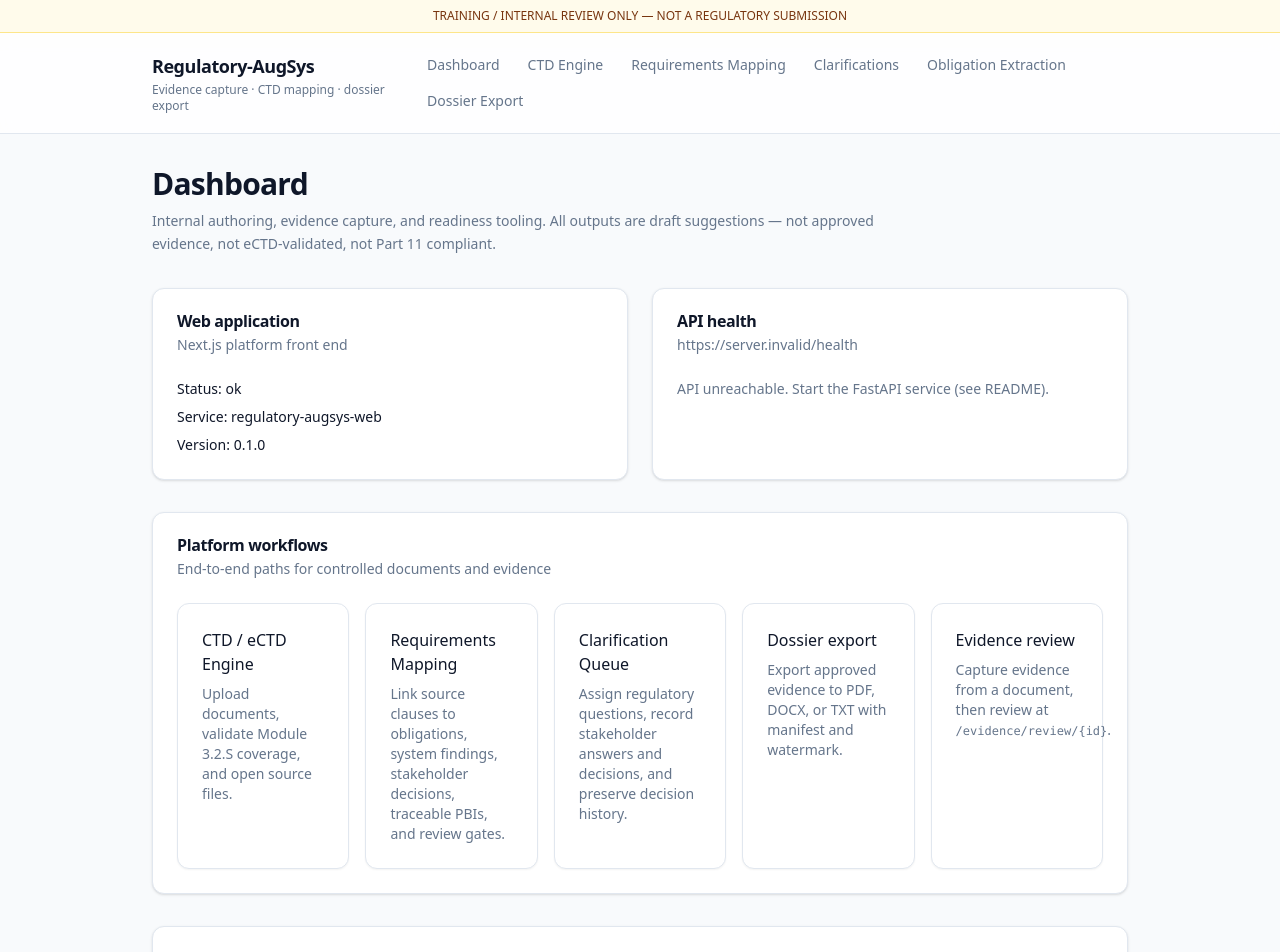
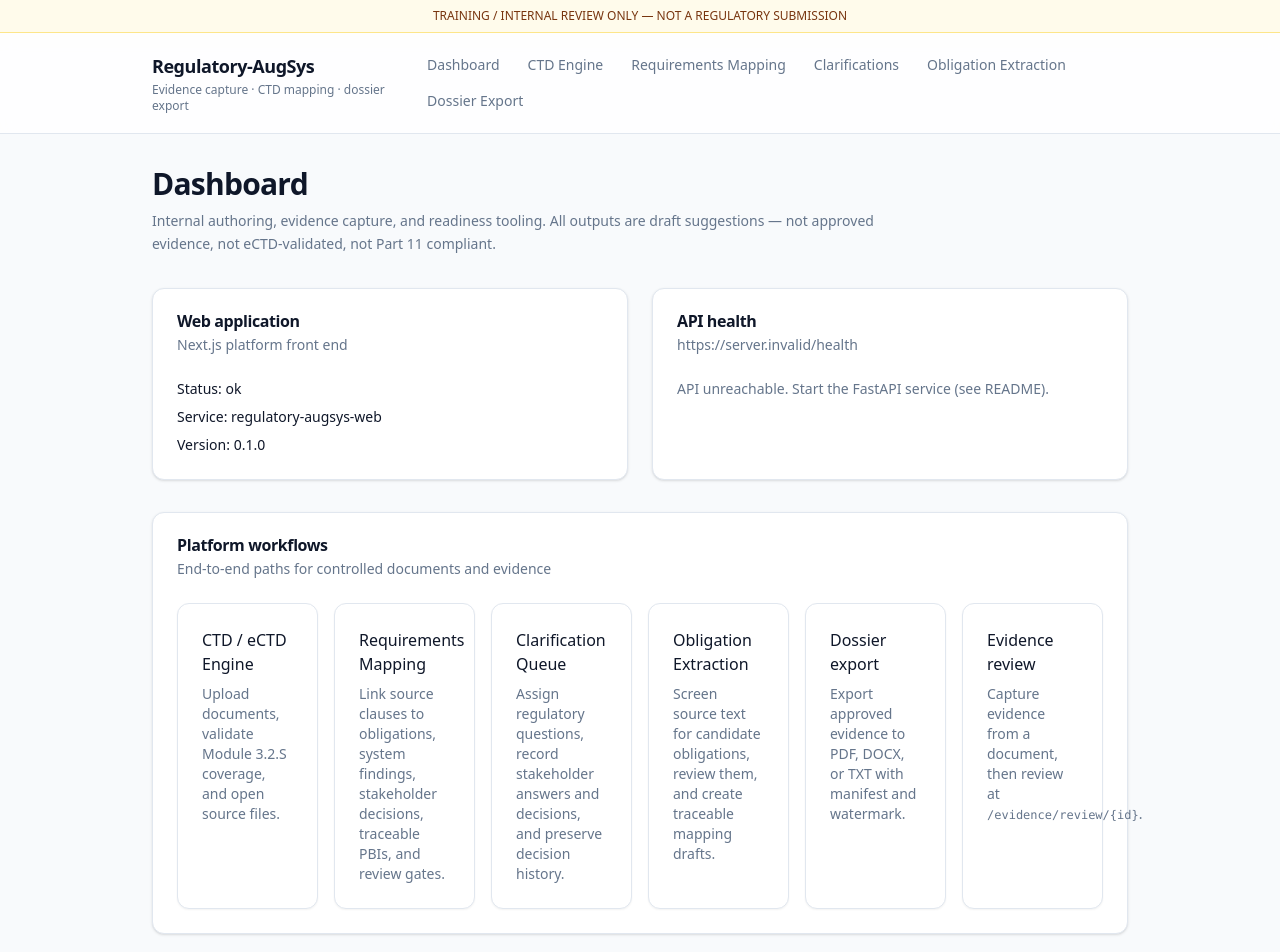
Before and after one commit to usp1904/Regulatory-AugSys, a Next.js app in the folder apps/web/: page / in a window 1280 px wide. Shown: the top 952 px of the page. Built offline with nearby package versions, Linux system fonts and the light colour scheme; no server answers.

Commit message:
Add obligation extraction workflow to dashboard

```diff
--- a/apps/web/app/page.tsx
+++ b/apps/web/app/page.tsx
@@ -90,7 +90,7 @@ export default async function HealthPage() {
           <CardTitle>Platform workflows</CardTitle>
           <CardDescription>End-to-end paths for controlled documents and evidence</CardDescription>
         </CardHeader>
-        <CardContent className="grid gap-4 sm:grid-cols-2 lg:grid-cols-5">
+        <CardContent className="grid gap-4 sm:grid-cols-2 lg:grid-cols-6">
           <Link
             href="/ctd"
             className="panel block transition-colors hover:border-primary/40 hover:bg-muted/20"
@@ -116,6 +116,15 @@ export default async function HealthPage() {
             <h3 className="font-medium">Clarification Queue</h3>
             <p className="mt-2 text-sm text-muted-foreground">
               Assign regulatory questions, record stakeholder answers and decisions, and preserve decision history.
+            </p>
+          </Link>
+          <Link
+            href="/obligations"
+            className="panel block transition-colors hover:border-primary/40 hover:bg-muted/20"
+          >
+            <h3 className="font-medium">Obligation Extraction</h3>
+            <p className="mt-2 text-sm text-muted-foreground">
+              Screen source text for candidate obligations, review them, and create traceable mapping drafts.
             </p>
           </Link>
           <Link
```
